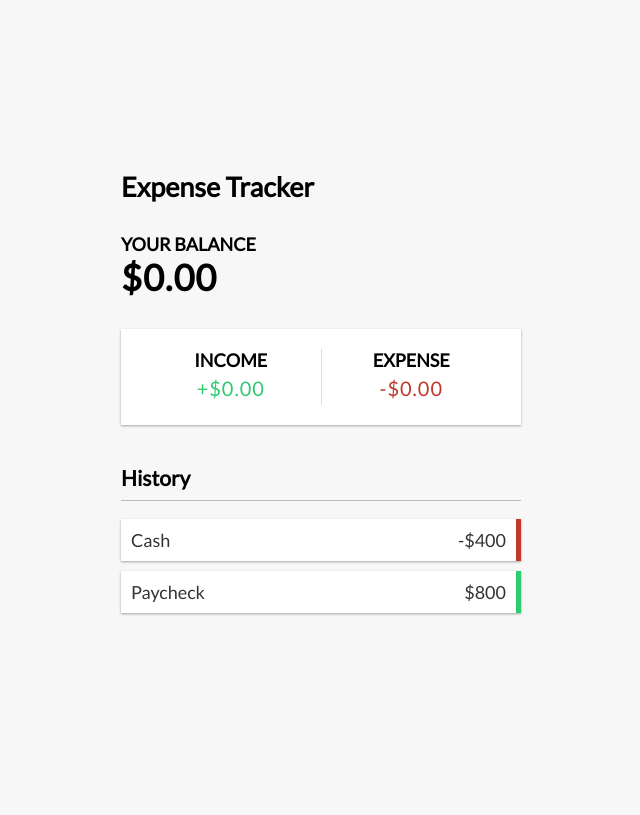
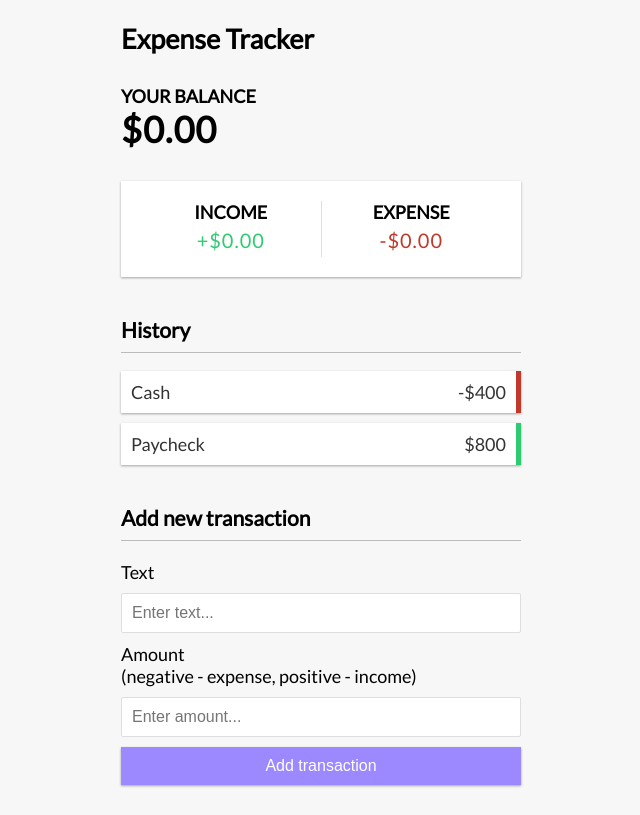
Before and after one commit to Kashef-ir/Money-Manager, a Vue app: page / in a window 1280 px wide. Shown: the whole page, without its empty margins (319-959 px from the left). Built offline with nearby package versions, Linux system fonts and the light colour scheme.

Commit message:
Add AddTransaction

```diff
--- a/src/App.vue
+++ b/src/App.vue
@@ -3,12 +3,14 @@
 import Balance from './components/Balance.vue'
 import IncomeExpenses from './components/IncomeExpenses.vue'
 import TransactionList from './components/TransactionList.vue'
+import AddTransaction from './components/AddTransaction.vue'
 export default {
   components: {
     Header,
     Balance,
     IncomeExpenses,
     TransactionList,
+    AddTransaction,
   },
 }
 </script>
@@ -20,4 +22,5 @@
   </div>
   <IncomeExpenses />
   <TransactionList />
+  <AddTransaction />
 </template>
--- a/src/components/AddTransaction.vue
+++ b/src/components/AddTransaction.vue
@@ -0,0 +1,17 @@
+<template>
+  <h3>Add new transaction</h3>
+  <form id="form">
+    <div class="form-control">
+      <label for="text">Text</label>
+      <input type="text" id="text" placeholder="Enter text..." />
+    </div>
+    <div class="form-control">
+      <label for="amount"
+        >Amount <br />
+        (negative - expense, positive - income)</label
+      >
+      <input type="number" id="amount" placeholder="Enter amount..." />
+    </div>
+    <button class="btn">Add transaction</button>
+  </form>
+</template>
```
